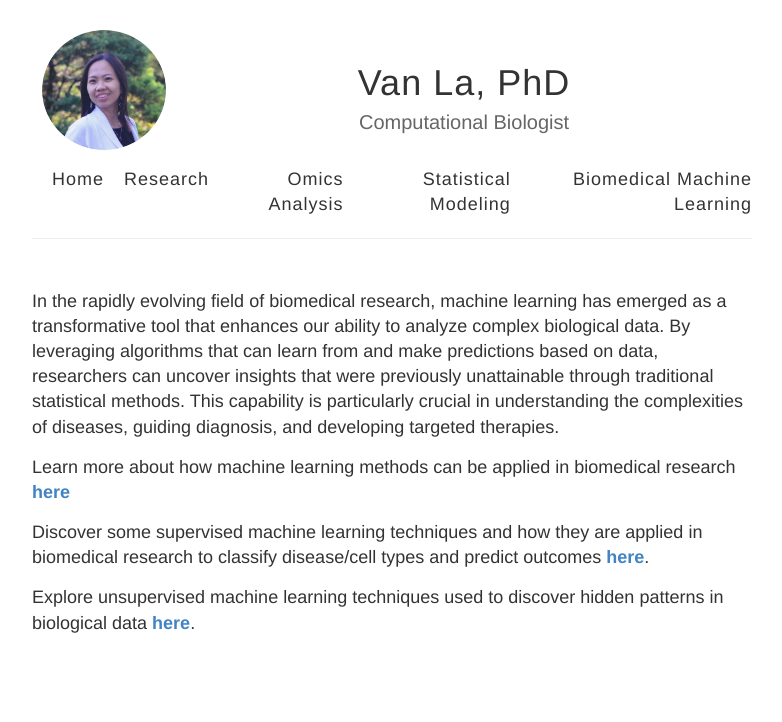
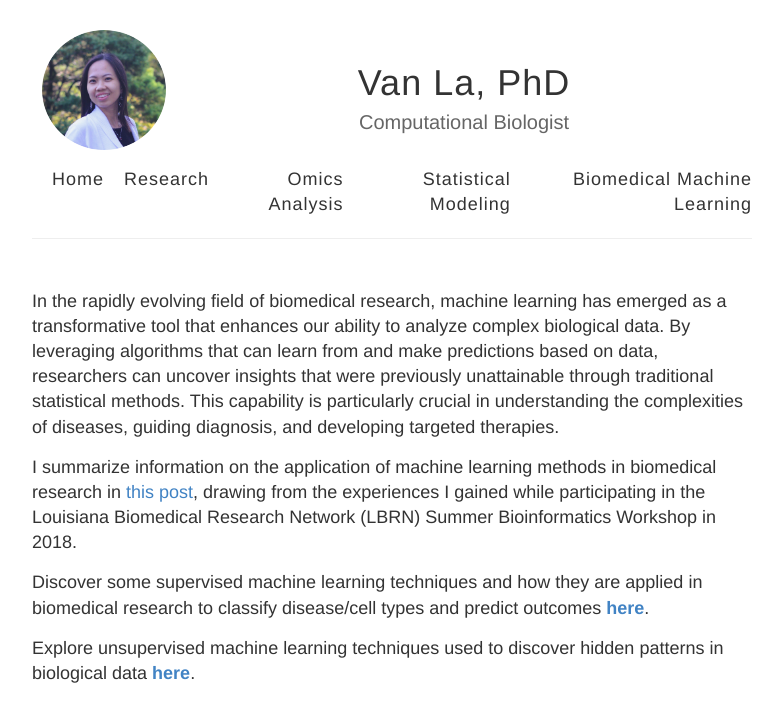
Before and after one commit to vanngocthuyla/vanngocthuyla.github.io, a Jekyll site: the page built from _pages/machine_learning.md, in a window 1280 px wide. Shown: the top 722 px of the page, without its empty margins (248-1030 px from the left). Built offline with Jekyll 4.4.1, drawn with Linux system fonts in a browser that asks for light colours.

Commit message:
Update machine_learning.md

```diff
--- a/_pages/machine_learning.md
+++ b/_pages/machine_learning.md
@@ -7,7 +7,7 @@ permalink: /machine_learning
 
 In the rapidly evolving field of biomedical research, machine learning has emerged as a transformative tool that enhances our ability to analyze complex biological data. By leveraging algorithms that can learn from and make predictions based on data, researchers can uncover insights that were previously unattainable through traditional statistical methods. This capability is particularly crucial in understanding the complexities of diseases, guiding diagnosis, and developing targeted therapies.
 
-Learn more about how machine learning methods can be applied in biomedical research [**here**](https://vanngocthuyla.github.io/posts/ML/ML_intro)
+I summarize information on the application of machine learning methods in biomedical research in [this post](https://vanngocthuyla.github.io/posts/ML/ML_intro), drawing from the experiences I gained while participating in the Louisiana Biomedical Research Network (LBRN) Summer Bioinformatics Workshop in 2018.
 
 Discover some supervised machine learning techniques and how they are applied in biomedical research to classify disease/cell types and predict outcomes [**here**](https://vanngocthuyla.github.io/posts/ML/supervised).
 
```
